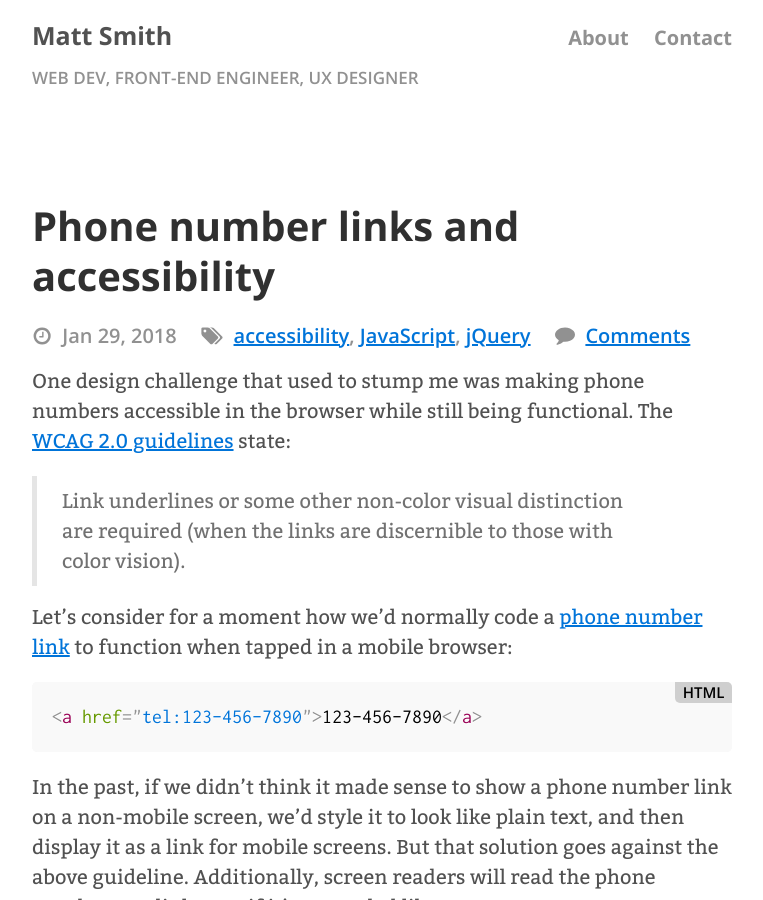
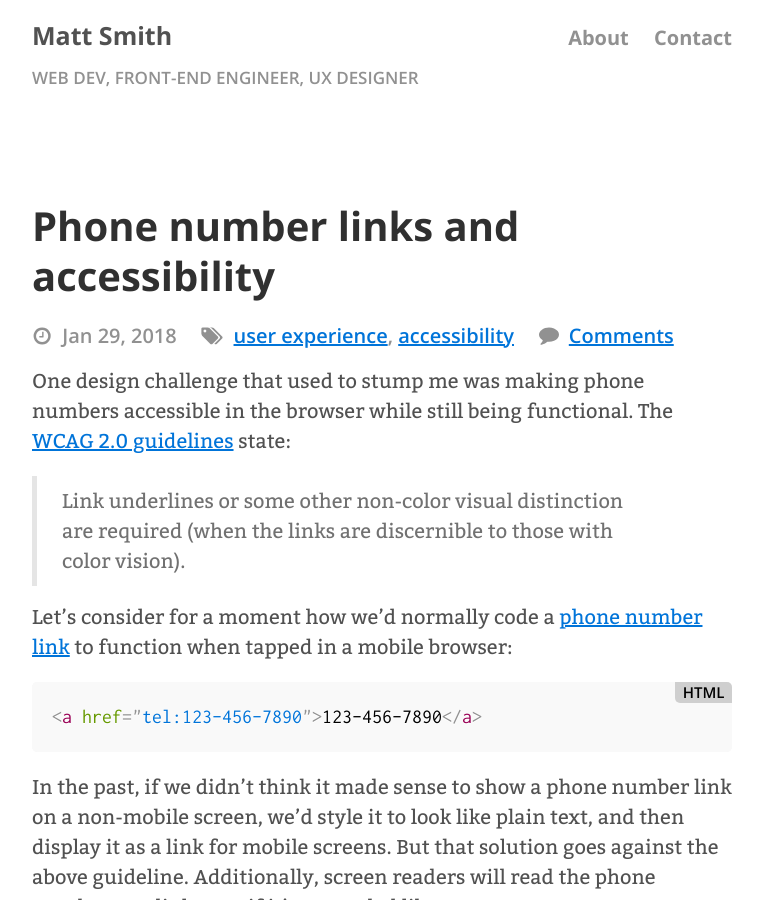
Before and after one commit to AllThingsSmitty/allthingssmitty.github.io, a Jekyll site: the page built from _posts/2018-01-29-phone-number-links-and-accessibility.md, in a window 1280 px wide and 900 px high. Shown: the whole window, without its empty margins (258-1021 px from the left). Built offline with Jekyll 4.4.1, drawn with Linux system fonts in a browser that asks for light colours; comment, search, counter and statistics services are not loaded.

Commit message:
Updated tags

```diff
--- a/_posts/2018-01-29-phone-number-links-and-accessibility.md
+++ b/_posts/2018-01-29-phone-number-links-and-accessibility.md
@@ -3,7 +3,7 @@ layout: post
 title: Phone number links and accessibility
 description: Phone number links are a great feature but styling them to not show on larger screens can be an accessibility concern and detected by screen readers. Here's a useful tip on making the links both functional and accessible.
 image: img/posts/sunset-home-office-min.jpg
-tags: [accessibility, JavaScript, jQuery]
+tags: ['user experience', accessibility]
 comments: true
 ---
 
```
